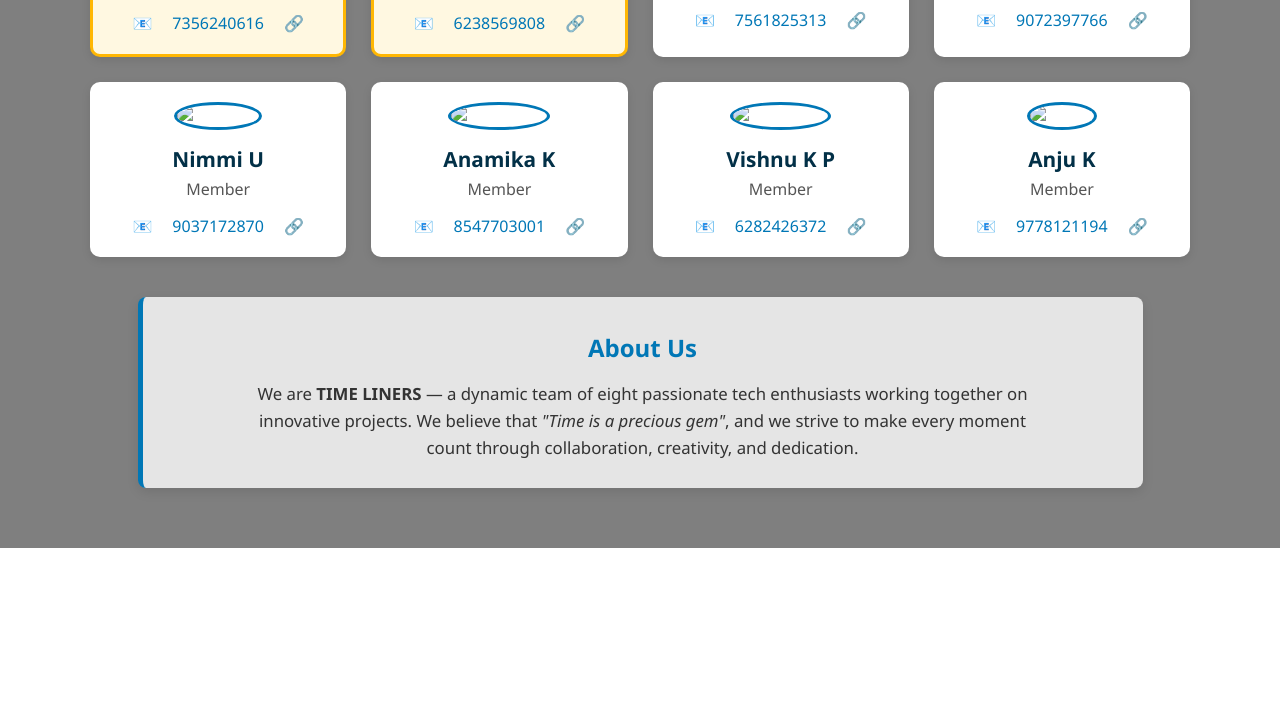
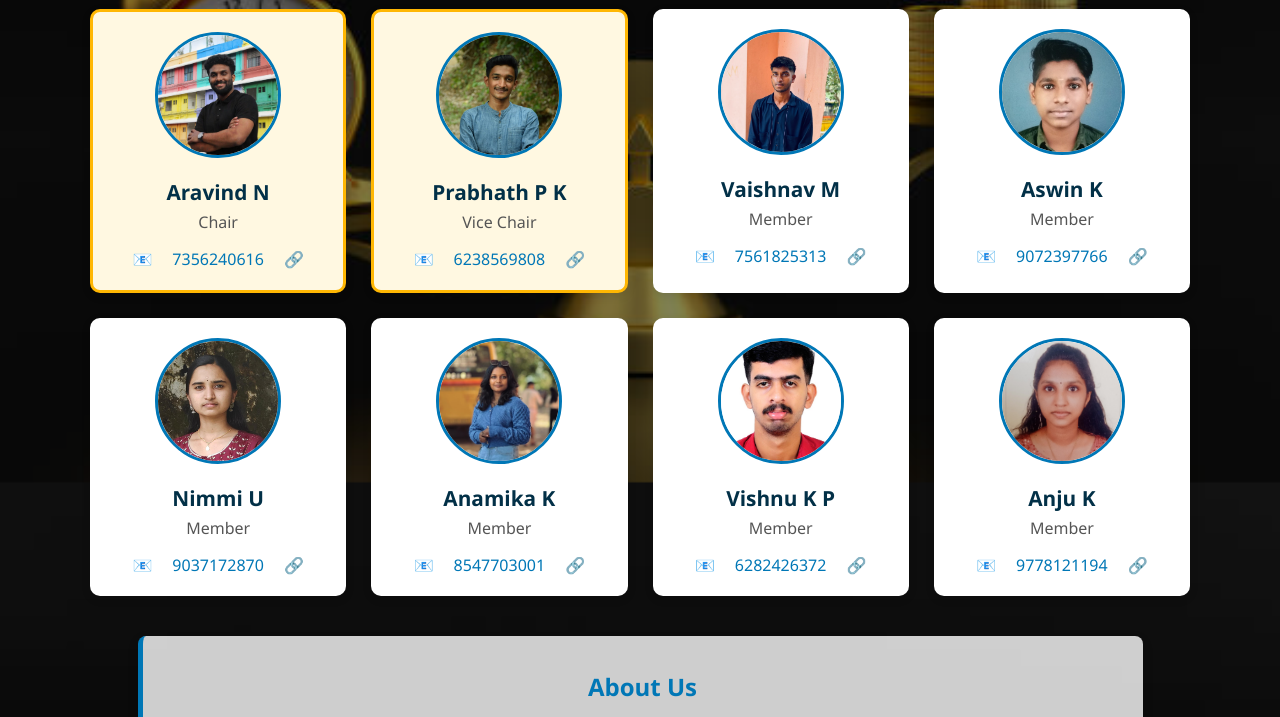
Before and after one commit to aravindn10/TimeLiners, a plain HTML site: page index.html in a window 1280 px wide. Shown: the part 371-1088 px from the top of the page. Before the commit the page ends 919 px from the top, so only its background shows below. Drawn offline with Linux system fonts and the light colour scheme.

Commit message:
Add files via upload

```diff
--- a/index.html
+++ b/index.html
@@ -9,7 +9,7 @@
 <body>
 
 <header>
-  <img src="team_logo-removebg-preview.png" alt="Team Logo" />
+  <img src="assets/team_logo-removebg-preview.png" alt="Team Logo" />
   <h1>TIME LINERS</h1>
 </header>
 
@@ -22,7 +22,7 @@
 
   <!-- Special Position: Aravind N-->
   <div class="member-card special">
-    <img class="member-photo" src="aravindn.jpg" alt="Aravind N" />
+    <img class="member-photo" src="assets/aravindn.jpg" alt="Aravind N" />
     <div class="member-name">Aravind N</div>
     <div class="member-role">Chair</div>
     <div class="member-contact">
@@ -32,9 +32,9 @@
 
   <!-- Special Position: Prabhath Krishnanan P K -->
   <div class="member-card special">
-    <img class="member-photo" src="Prabhath.jpg" alt="Prabhath P K" />
+    <img class="member-photo" src="assets/Prabhath.jpg" alt="Prabhath P K" />
     <div class="member-name">Prabhath P K</div>
-    <div class="member-role">Vice chair</div>
+    <div class="member-role">Vice Chair</div>
     <div class="member-contact">
       <a href="#">📧</a><a href="#">6238569808</a><a href="#">🔗</a>
     </div>
@@ -42,7 +42,7 @@
 
   <!-- Others -->
   <div class="member-card">
-    <img class="member-photo" src="vaishnav m.jpg" alt="Vaishnav M" />
+    <img class="member-photo" src="assets/vaishnav m.jpg" alt="Vaishnav M" />
     <div class="member-name">Vaishnav M</div>
     <div class="member-role">Member</div>
     <div class="member-contact">
@@ -51,7 +51,7 @@
   </div>
 
   <div class="member-card">
-    <img class="member-photo" src="aswin.jpg" alt="Aswin K" />
+    <img class="member-photo" src="assets/aswin.jpg" alt="Aswin K" />
     <div class="member-name">Aswin K</div>
     <div class="member-role">Member</div>
     <div class="member-contact">
@@ -60,7 +60,7 @@
   </div>
 
   <div class="member-card">
-    <img class="member-photo" src="nimmi.jpg" alt="Nimmi U" />
+    <img class="member-photo" src="assets/nimmi.jpg" alt="Nimmi U" />
     <div class="member-name">Nimmi U</div>
     <div class="member-role">Member</div>
     <div class="member-contact">
@@ -69,7 +69,7 @@
   </div>
 
   <div class="member-card">
-    <img class="member-photo" src="anamika.jpg" alt="Anamika K" />
+    <img class="member-photo" src="assets/anamika.jpg" alt="Anamika K" />
     <div class="member-name">Anamika K</div>
     <div class="member-role">Member</div>
     <div class="member-contact">
@@ -78,7 +78,7 @@
   </div>
 
   <div class="member-card">
-    <img class="member-photo" src="Vishnu.jpg" alt="Vishnu K P" />
+    <img class="member-photo" src="assets/Vishnu.jpg" alt="Vishnu K P" />
     <div class="member-name">Vishnu K P</div>
     <div class="member-role">Member</div>
     <div class="member-contact">
@@ -87,7 +87,7 @@
   </div>
 
   <div class="member-card">
-    <img class="member-photo" src="" alt="Anju K" />
+    <img class="member-photo" src="assets/Anju.jpg" alt="Anju K" />
     <div class="member-name">Anju K</div>
     <div class="member-role">Member</div>
     <div class="member-contact">
--- a/styles.css
+++ b/styles.css
@@ -104,7 +104,7 @@ header h1 {
 
 body {
   background: linear-gradient(rgba(0,0,0,0.5), rgba(0,0,0,0.5)),
-              url('bg.jpg');
+              url('/assets/bg.jpg');
   background-size: cover;
   background-position: center;
   background-attachment: fixed;
```
Also changed, not shown: assets/Anju.jpg (added), assets/Prabhath.jpg (added), assets/Vishnu.jpg (added), assets/anamika.jpg (added), assets/aravindn.jpg (added), assets/aswin.jpg (added), assets/bg.jpg (added), assets/nimmi.jpg (added), assets/team logo.jpg (added), assets/team_logo-removebg-preview.png (added), assets/vaishnav m.jpg (added).
